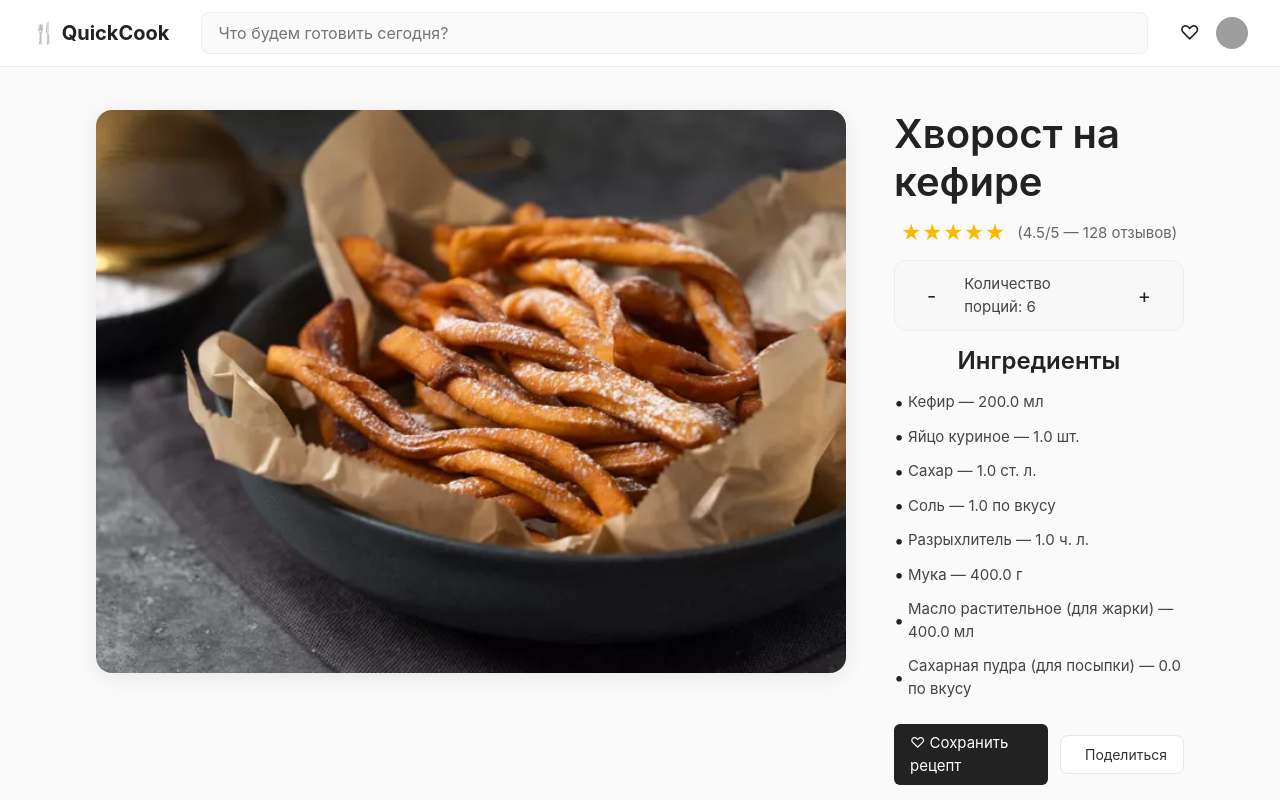
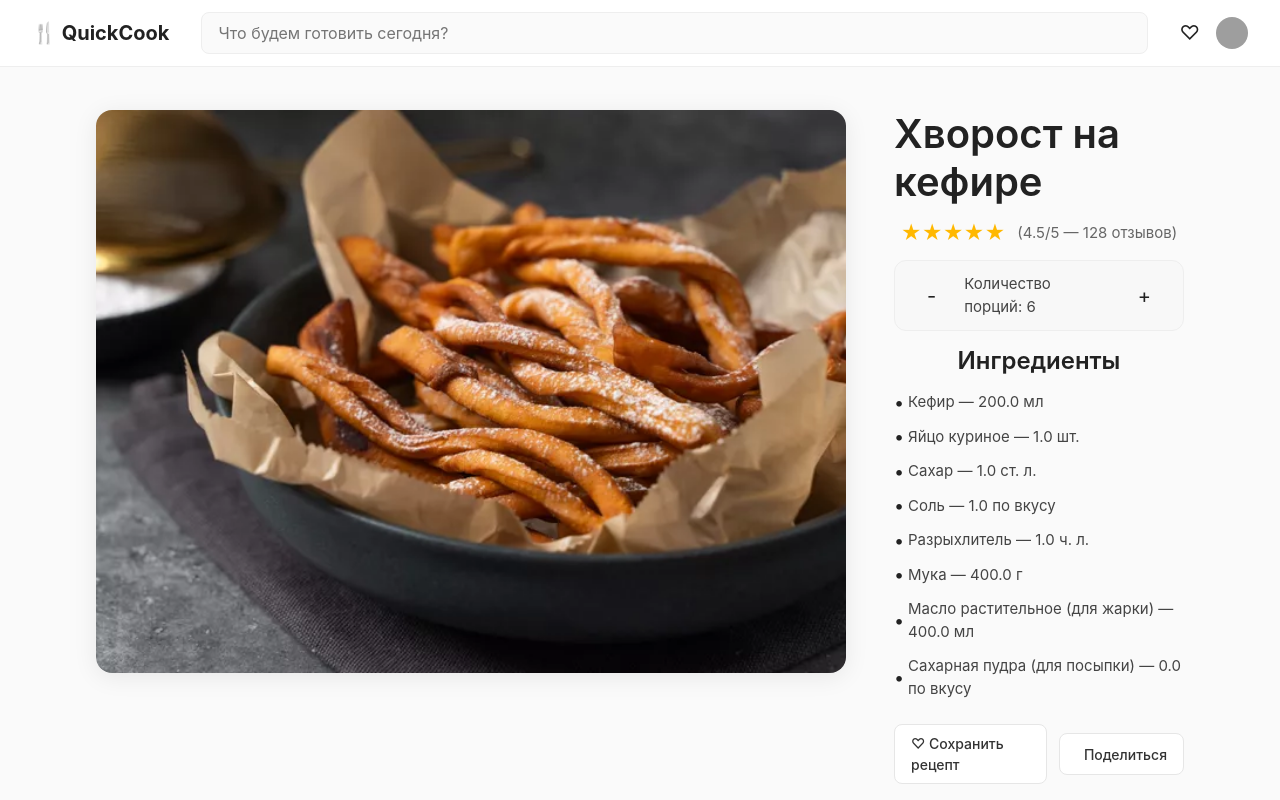
Before and after one commit to art-crazy/nom-nom-nom, a Next.js app: page /recepty/1 in a window 1280 px wide. Shown: the top 800 px of the page. Built offline with nearby package versions, Linux system fonts and the light colour scheme; grey boxes are pictures that could not be loaded; a web font is replaced by a local one.

Commit message:
add button ui

```diff
--- a/src/app/recepty/[recipe_id]/RecipePage.module.scss
+++ b/src/app/recepty/[recipe_id]/RecipePage.module.scss
@@ -265,7 +265,6 @@
 }
 
 @media screen and (max-width: 650px) {
-
   .actionBtns {
     flex-wrap: wrap;
   }
--- a/src/app/recepty/[recipe_id]/page.tsx
+++ b/src/app/recepty/[recipe_id]/page.tsx
@@ -3,6 +3,7 @@ import { recipes } from '@/data/recipes';
 import ServingsCalculator from '@/components/ServingsCalculator/ServingsCalculator';
 import Image from 'next/image';
 import ShareButton from '@/components/ShareButton/ShareButton';
+import { Button } from '@/components/UI/Button/Button';
 
 export default async function RecipePage({ params }: { params: { recipe_id: string } }) {
   const awaitedParams = await params;
@@ -40,7 +41,7 @@ export default async function RecipePage({ params }: { params: { recipe_id: stri
           </div>
           <ServingsCalculator recipe={recipe} />
           <div className={styles.actionBtns}>
-            <button className={styles.saveBtn}>♡ Сохранить рецепт</button>
+            <Button>♡ Сохранить рецепт</Button>
             <ShareButton
               url={`/recepty/${recipe_id}`}
               title={recipe.title}
--- a/src/components/ShareButton/ShareButton.module.scss
+++ b/src/components/ShareButton/ShareButton.module.scss
@@ -3,31 +3,15 @@
   display: inline-block;
 }
 
-.shareBtn {
+.shareButton {
   display: flex;
   align-items: center;
   gap: 8px;
-  padding: 8px 16px;
-  background: #fff;
-  border: 1px solid #e6e6e6;
-  border-radius: 8px;
-  font-size: 14px;
-  color: #333;
-  cursor: pointer;
-  transition: all 0.2s ease;
-
-  &:hover {
-    background: #f5f5f5;
-    border-color: #d9d9d9;
-  }
-
-  &:active {
-    background: #e6e6e6;
-  }
 }
 
 .shareIcon {
-  color: #666;
+  width: 20px;
+  height: 20px;
 }
 
 .dropdown {
--- a/src/components/ShareButton/ShareButton.tsx
+++ b/src/components/ShareButton/ShareButton.tsx
@@ -1,6 +1,7 @@
 'use client';
 
 import React, { useState, useRef, useEffect } from 'react';
+import { Button } from '../UI/Button/Button';
 import styles from './ShareButton.module.scss';
 import { VkIcon } from '../icons/VkIcon';
 import { TelegramIcon } from '../icons/TelegramIcon';
@@ -70,13 +71,10 @@ const ShareButton: React.FC<ShareButtonProps> = ({ url, title }) => {
 
   return (
     <div className={styles.container} ref={dropdownRef}>
-      <button
-        className={styles.shareBtn}
-        onClick={() => setIsOpen(!isOpen)}
-      >
+      <Button onClick={() => setIsOpen(!isOpen)}>
         <ShareIcon className={styles.shareIcon} />
         Поделиться
-      </button>
+      </Button>
 
       {isOpen && (
         <div className={styles.dropdown}>
--- /dev/null
+++ b/src/components/UI/Button/Button.module.scss
@@ -0,0 +1,25 @@
+.button {
+  background: #fff;
+  color: #333;
+  border: 1px solid #e6e6e6;
+  border-radius: 8px;
+  padding: 8px 16px;
+  font-size: 14px;
+  cursor: pointer;
+  transition: all 0.2s ease;
+  min-height: 42px;
+  display: flex;
+  align-items: center;
+  justify-content: center;
+  gap: 8px;
+  font-weight: 500;
+
+  &:hover {
+    background: #f5f5f5;
+    border-color: #d9d9d9;
+  }
+
+  &:active {
+    background: #e6e6e6;
+  }
+}
--- /dev/null
+++ b/src/components/UI/Button/Button.tsx
@@ -0,0 +1,16 @@
+import React from 'react';
+import styles from './Button.module.scss';
+
+interface ButtonProps {
+  children: React.ReactNode;
+  onClick?: () => void;
+  className?: string;
+}
+
+export const Button: React.FC<ButtonProps> = ({ children, onClick, className }) => {
+  return (
+    <button className={`${styles.button} ${className || ''}`} onClick={onClick}>
+      {children}
+    </button>
+  );
+};
```
